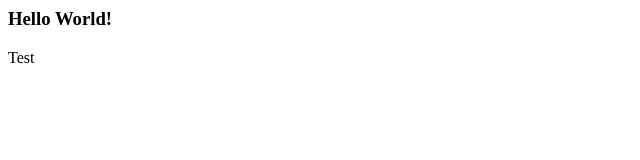
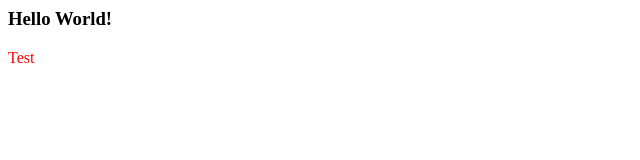
Before and after one commit to radovangardic/hello-world, a plain HTML site: page index.html in a window 1280 px wide. Shown: the full height of the page, 0-640 px from the left. Drawn offline with Linux system fonts and the light colour scheme.

Commit message:
Made changes to index.html to test new git SSH URL

```diff
--- a/index.html
+++ b/index.html
@@ -1,3 +1,3 @@
 <h3>Hello World!</h3>
 
-<p>Test</p>
+<p style="color:red;">Test</p>
```
